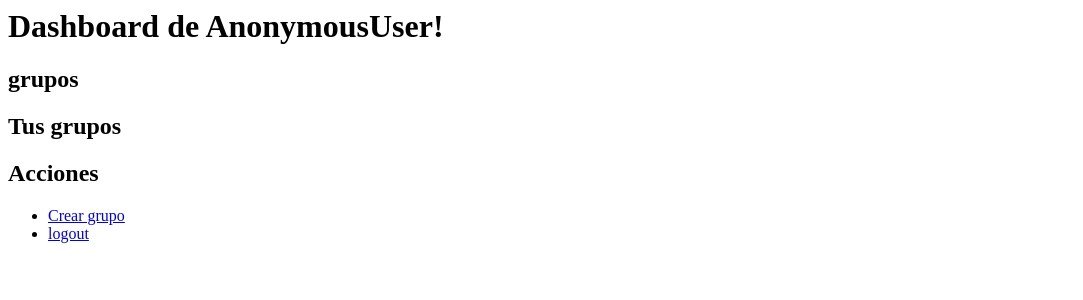
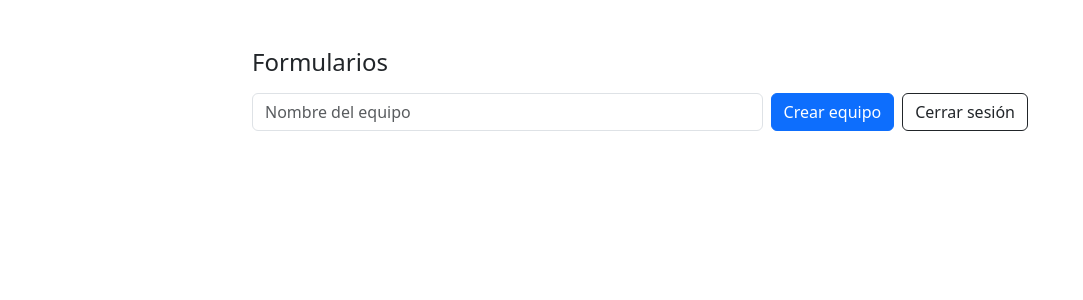
Before and after one commit to Galindo-lab/team-work-demo, a Django app: template teamworkdemo/teamwork/templates/dashboard.html in a window 1280 px wide. Shown: the top 300 px of the page, without its empty margins (0-1083 px from the left). Run offline with Django 4.2, Linux system fonts and the light colour scheme; the template is opened without the code that fills it, so the values that code supplies are empty; some libraries are stand-ins or nearby versions.

Commit message:
'dashboard.html' actualizado

```diff
--- a/teamworkdemo/teamwork/templates/dashboard.html
+++ b/teamworkdemo/teamwork/templates/dashboard.html
@@ -1,7 +1,65 @@
+{% extends 'layouts/base.html' %}
+
+{% comment %} para agregar el filtro 'render_field' {% endcomment %}
+{% load widget_tweaks %}
+
+{% comment %} cargar los datos estaticos {% endcomment %}
+{% load static %}
 
 
 {% block content %}
-    <h1>Dashboard de {{ user }}!</h1>
+
+    {% comment %}
+    <nav class="navbar navbar-expand-lg navbar-light bg-light">
+        <div class="container-fluid">
+            <a class="navbar-brand" href="#">
+                aqui va el titulo
+            </a>
+        </div>
+
+        <a class="btn text-nowrap btn-outline-dark" href="{% url 'logout' %}">Cerrar sesión</a>
+    </nav>
+    {% endcomment %}
+
+
+
+
+    <div class="d-flex m-4 justify-content-center row" >
+
+        <div style="max-width: 800px">
+
+            <div class="mt-4 mb-3 h4" >
+                <label for="">
+                    Formularios
+                </label>
+            </div>
+
+            <div class="d-flex flex-grow-2 gap-2">
+                <input class="form-control flex-grow-1" placeholder="Nombre del equipo" type="text">
+                {% comment %}
+                    TODO: Unir el formulario para crear grupos con esta view
+                {% endcomment %}
+                <a class="btn btn-primary text-nowrap" href="{% url 'create' %}">Crear equipo</a>
+                <a class="btn text-nowrap btn-outline-dark" href="{% url 'logout' %}">Cerrar sesión</a>
+            </div>
+
+            <div class="m-4">
+                <ul>
+                {% for group in user_groups %}
+                    <li>
+                        <a href="{% url 'details' group.id %}"> {{ group.name }} </a>
+                    </li>
+                {% endfor %}
+                </ul>
+            </div>
+
+        </div>
+
+    </div>
+
+{% endblock content %}
+
+    {% comment %} <h1>Dashboard de {{ user }}!</h1>
 
     <div>
         <h2>grupos</h2>
@@ -30,7 +88,4 @@
             <li><a href="{% url 'create' %}">Crear grupo</a></li>
             <li><a href="{% url 'logout' %}" type="submit">logout</a> </li>
         </ul>
-    </div>
-
-
-{% endblock content %}
+    </div> {% endcomment %}
```
